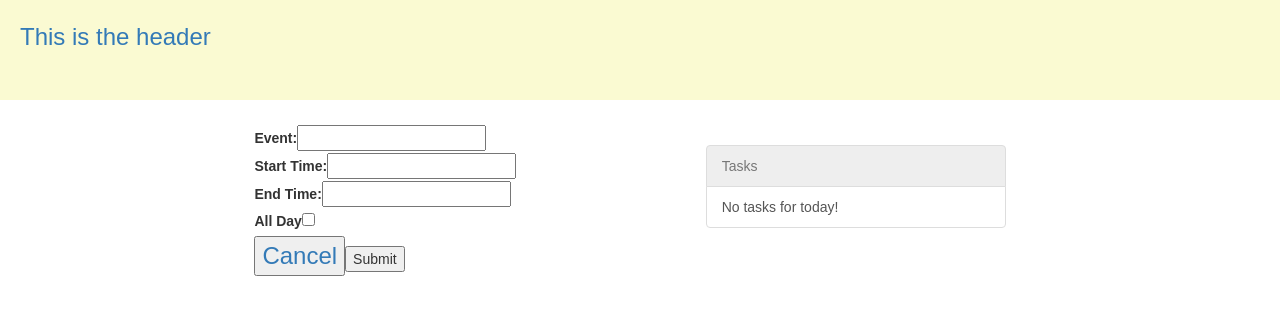
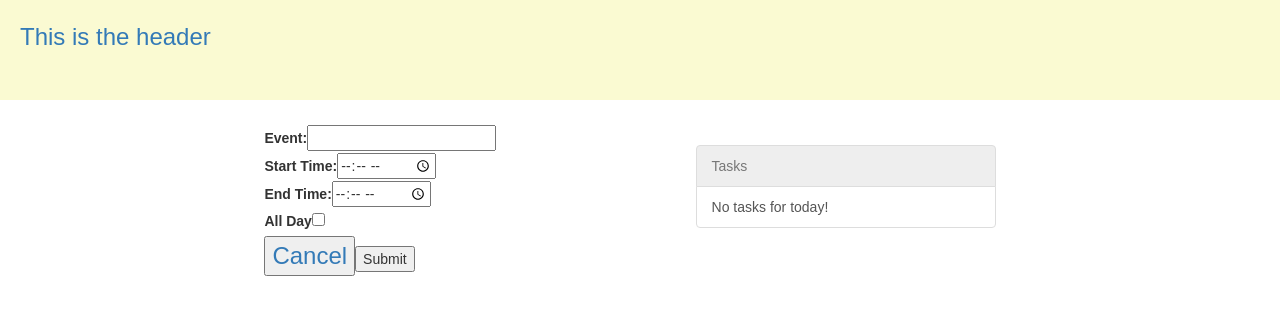
Before and after one commit to ChristianEscobar/cali-cal, a React (Create React App) app in the folder client/: page /calendar/edit in a window 1280 px wide. Shown: the top 314 px of the page. Built offline with nearby package versions, Linux system fonts and the light colour scheme; what react-router-redux would draw is missing.

Commit message:
changed start and end to time inputs

```diff
--- a/client/src/components/EventForm/EventForm.jsx
+++ b/client/src/components/EventForm/EventForm.jsx
@@ -19,11 +19,11 @@ export default class EventForm extends Component {
               </div>
               <div>
                 <label htmlFor="start">Start Time: </label>
-                <input name="start" type="input" value={this.props.eventData.start}/>
+                <input name="start" type="time" value={this.props.eventData.start}/>
               </div>
               <div>
                 <label htmlFor="end">End Time: </label>
-                <input name="end" type="input" value={this.props.eventData.end}/>
+                <input name="end" type="time" value={this.props.eventData.end}/>
               </div>
               <div>
                 <label htmlFor="allDay">All Day</label>
```
